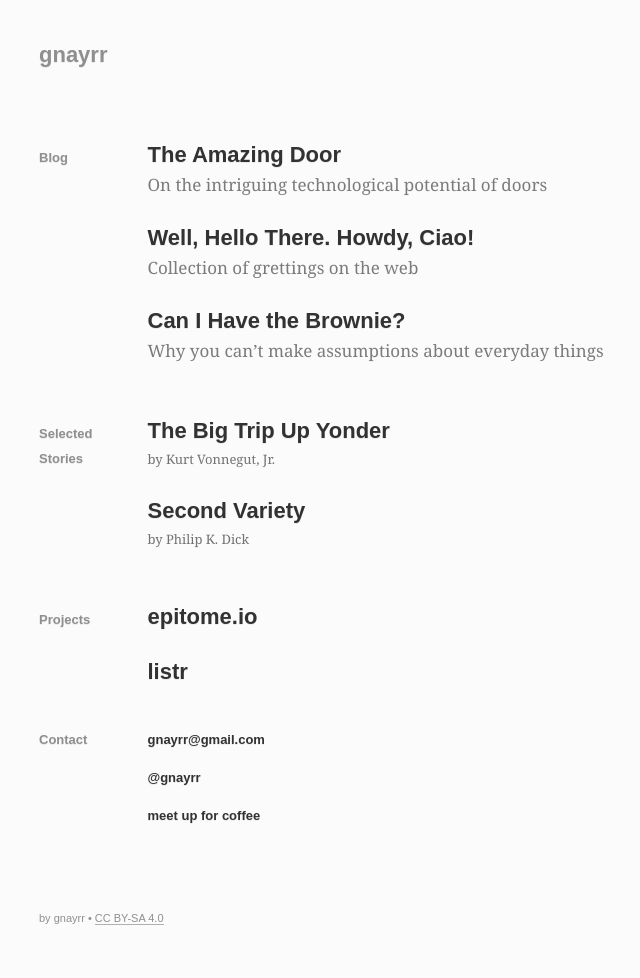
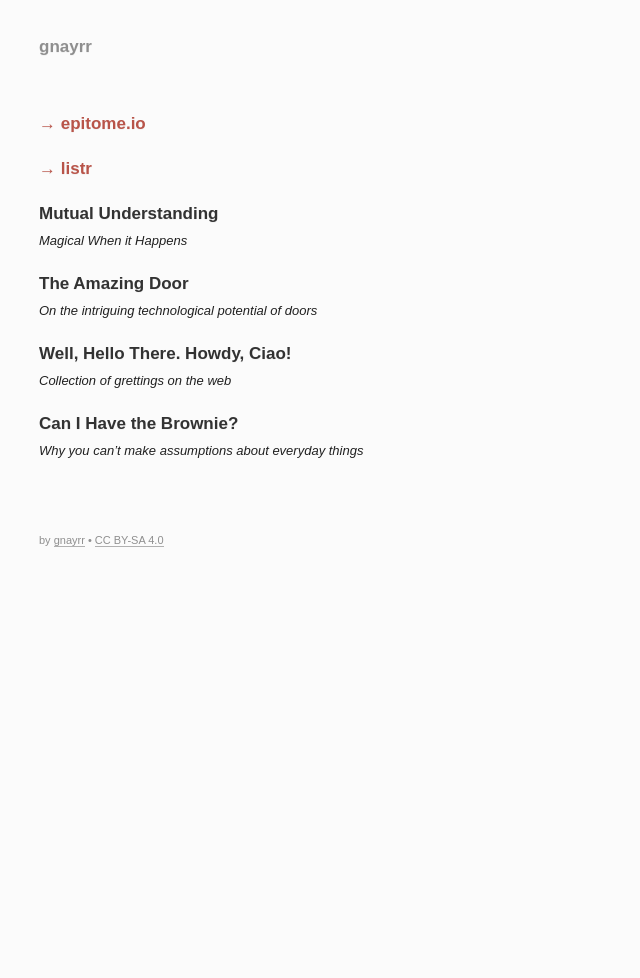
Before and after one commit to gnayrr/gnayrr.github.io, a Jekyll site: the page built from index.html, in a window 1280 px wide. Shown: the whole page, without its empty margins (203-843 px from the left). Built offline with Jekyll 4.4.1, drawn with Linux system fonts in a browser that asks for light colours; Markdown is read by kramdown in place of the engine named in the settings; after the commit the page ends 900 px from its top, so only the background shows below that.

Commit message:
style update

```diff
--- a/_layouts/default.html
+++ b/_layouts/default.html
@@ -7,7 +7,10 @@
     <meta name="viewport" content="width=device-width, initial-scale=1.0">
     <meta name="author" content="{{ site.author }}">
     <meta http-equiv="content-type" content="text/html; charset=utf-8" />
+
     <link rel="canonical" href="{{ page.url | replace:'index.html','' | prepend: site.baseurl | prepend: site.url }}">
+    <!-- <link href='http://fonts.googleapis.com/css?family=Roboto+Condensed:700' rel='stylesheet' type='text/css'> -->
+    <!-- <link href='http://fonts.googleapis.com/css?family=Bitter:400,700,400italic' rel='stylesheet' type='text/css'> -->
     <link rel="stylesheet" href="{{ "/css/style.css" | prepend: site.baseurl }}">
     <!--[if IE]>
     <meta http-equiv="X-UA-Compatible" content="IE=edge, chrome=1">
@@ -20,11 +23,11 @@
   </head>
 <body{% if page.mod %} class="{{ page.mod }}"{% endif %}>
   <header>
-    <h3>
+    <h4>
       <span><a href="/" tabindex="-1">{{ site.title }}</a></span>
-    </h3>
+    </h4>
   </header>
 {{ content }}
-  <footer>by {{ site.author }} • <a href="//{{ site.license_cc_url}}" target="_blank" title="{{ site.license_cc_name }}">{{ site.license_cc_short }}</a></footer>
+  <footer>by <a href="mailto:{{ site.email }}" title="Email Me">{{ site.author }}</a> • <a href="//{{ site.license_cc_url}}" target="_blank" title="{{ site.license_cc_name }}">{{ site.license_cc_short }}</a></footer>
 </body>
 </html>
--- a/index.html
+++ b/index.html
@@ -1,91 +1,24 @@
 ---
 layout: default
 ---
-  <table>
-    <tr id="blog" class="blog">
-      <td>
-        <h5>Blog</h5>
-      </td>
-      <td>
+<section class="project">
+  <!-- <h4>Projects</h4> -->
+  <ul>
+    {% for post in site.categories.project %}
+    <li>
+      <h4>&#x2192; <a href="{{ post.url }}" title="{{ post.description }}">{{ post.title }}</a></h4>
+    </li>
+    {% endfor %}
+  </ul>
+</section>
+<section class="blog">
+  <!-- <h4>Blog</h4> -->
   <ul>
     {% for post in site.categories.blog %}
     <li>
-            <h3><a href="{{ post.url }}" title="{{ post.date | date: "%b %-d, %Y" }}">{{ post.title }}</a></h3>
-            <p>{{ post.subtitle }}</p>
+      <h4><a href="{{ post.url }}" title="{{ post.date | date: "%b %-d, %Y" }}">{{ post.title }}</a></h4>
+      <p class="subtitle">{{ post.subtitle }}</p>
     </li>
     {% endfor %}
   </ul>
-      </td>
-    </tr>
-
-    {% if site.categories.essay %}
-    <tr id="essays" class="essay">
-      <td>
-        <h5>Essays</h5>
-      </td>
-      <td>
-        <ul>
-          {% for post in site.categories.essay %}
-          <li>
-            <h3><a href="{{ post.url }}">{{ post.title }}</a></h3>
-            <p>{{ post.subtitle }}</p>
-          </li>
-          {% endfor %}
-        </ul>
-      </td>
-    </tr>
-    {% endif %}
-
-    {% if site.categories.story %}
-    <tr id="stories" class="story">
-      <td>
-        <h5>Selected Stories</h5>
-      </td>
-      <td>
-        <ul>
-          {% for post in site.categories.story %}
-          <li>
-            <h3><a href="//{{ post.link }}" title="Read at epitome.io">{{ post.title }}</a></h3>
-            <address>by {{ post.author }}</address>
-          </li>
-          {% endfor %}
-        </ul>
-      </td>
-    </tr>
-    {% endif %}
-
-    <tr id="projects" class="project">
-      <td>
-        <h5>Projects</h5>
-      </td>
-      <td>
-        <ul>
-          {% for post in site.categories.project %}
-          <li>
-            <h3><a href="{{ post.url }}" title="{{ post.description }}">{{ post.title }}</a></h3>
-          </li>
-          {% endfor %}
-        </ul>
-      </td>
-    </tr>
-
-    <tr id="contact" class="contact">
-      <td>
-        <h5>Contact</h5>
-      </td>
-      <td>
-        <ul>
-          <li>
-            <h5><a href="mailto:{{ site.email }}" target="_blank">{{ site.email }}</a></h5>
-            <!-- <p>This is the best way to reach me</p> -->
-          </li>
-          <li>
-            <h5><a href="//twitter.com/gnayrr">&#64;gnayrr</a></h5>
-          </li>
-          <li>
-            <h5><a href="mailto:{{ site.email }}?subject=Coffee%20Me" target="_blank">meet up for coffee</a></h5>
-          </li>
-        </ul>
-      </td>
-    </tr>
-  </table>
+</section>
```
Also changed, not shown: _posts/2014-05-30-mutual-understanding.md (added, +15 -0 lines), css/style.css. Lines whose indentation alone changed are shown as unchanged.
